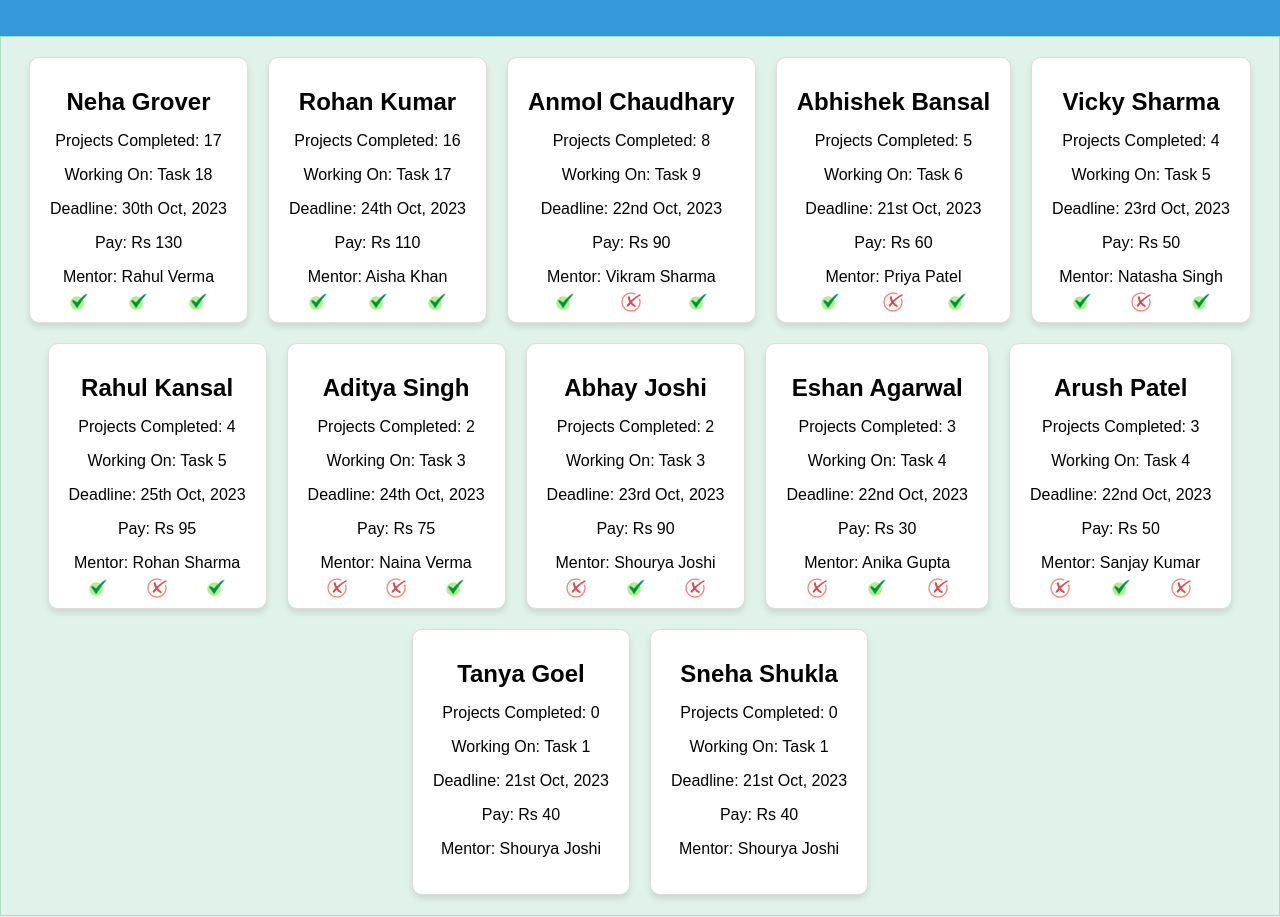
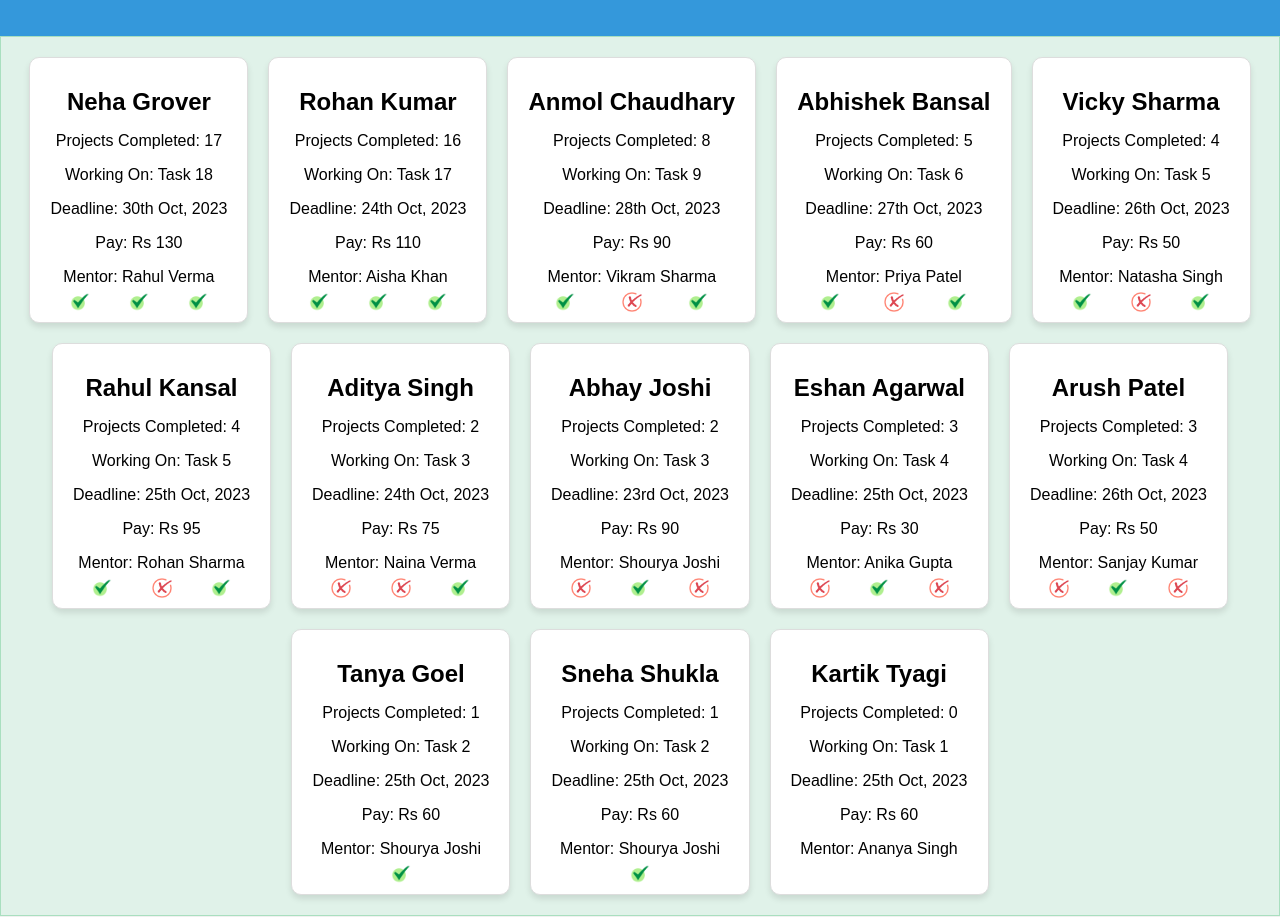
Before and after one commit to ShouryaJoshi56/Student_Development, a plain HTML site: page index.html in a window 1280 px wide. Shown: the part 74-991 px from the top of the page. Drawn offline with Linux system fonts and the light colour scheme.

Commit message:
Update index.html

```diff
--- a/index.html
+++ b/index.html
@@ -44,7 +44,7 @@
             <h2>Anmol Chaudhary</h2>
             <p>Projects Completed: 8</p>
             <p>Working On: Task 9</p>
-            <p>Deadline: 22nd Oct, 2023</p>
+            <p>Deadline: 28th Oct, 2023</p>
             <p>Pay: Rs 90</p>
             <p>Mentor: Vikram Sharma</p>
             <div class="icons">
@@ -58,7 +58,7 @@
             <h2>Abhishek Bansal</h2>
             <p>Projects Completed: 5</p>
             <p>Working On: Task 6</p>
-            <p>Deadline: 21st Oct, 2023</p>
+            <p>Deadline: 27th Oct, 2023</p>
             <p>Pay: Rs 60</p>
             <p>Mentor: Priya Patel</p>
             <div class="icons">
@@ -72,7 +72,7 @@
             <h2>Vicky Sharma</h2>
             <p>Projects Completed: 4</p>
             <p>Working On: Task 5</p>
-            <p>Deadline: 23rd Oct, 2023</p>
+            <p>Deadline: 26th Oct, 2023</p>
             <p>Pay: Rs 50</p>
             <p>Mentor: Natasha Singh</p>
             <div class="icons">
@@ -128,7 +128,7 @@
             <h2>Eshan Agarwal</h2>
             <p>Projects Completed: 3</p>
             <p>Working On: Task 4</p>
-            <p>Deadline: 22nd Oct, 2023</p>
+            <p>Deadline: 25th Oct, 2023</p>
             <p>Pay: Rs 30</p>
             <p>Mentor: Anika Gupta</p>
             <div class="icons">
@@ -142,7 +142,7 @@
             <h2>Arush Patel</h2>
             <p>Projects Completed: 3</p>
             <p>Working On: Task 4</p>
-            <p>Deadline: 22nd Oct, 2023</p>
+            <p>Deadline: 26th Oct, 2023</p>
             <p>Pay: Rs 50</p>
             <p>Mentor: Sanjay Kumar</p>
             <div class="icons">
@@ -152,23 +152,40 @@
             </div>
         </div>
         <!-- Student 11 -->
+        <div class="student-card bronze">
+            <h2>Tanya Goel</h2>
+            <p>Projects Completed: 1</p>
+            <p>Working On: Task 2</p>
+            <p>Deadline: 25th Oct, 2023</p>
+            <p>Pay: Rs 60</p>
+            <p>Mentor: Shourya Joshi</p>
+            <div class="icons">
+                <div class="icon check"></div>
+            </div>
+        </div>
+        <!-- Student 12 -->
+        <div class="student-card bronze">
+            <h2>Sneha Shukla</h2>
+            <p>Projects Completed: 1</p>
+            <p>Working On: Task 2</p>
+            <p>Deadline: 25th Oct, 2023</p>
+            <p>Pay: Rs 60</p>
+            <p>Mentor: Shourya Joshi</p>
+            <div class="icons">
+                <div class="icon check"></div>
+            </div>
+        </div>
+
+        <!-- Student 13 -->
         <div class="student-card">
-            <h2>Tanya Goel</h2>
+            <h2>Kartik Tyagi</h2>
             <p>Projects Completed: 0</p>
             <p>Working On: Task 1</p>
-            <p>Deadline: 21st Oct, 2023</p>
-            <p>Pay: Rs 40</p>
-            <p>Mentor: Shourya Joshi</p>
+            <p>Deadline: 25th Oct, 2023</p>
+            <p>Pay: Rs 60</p>
+            <p>Mentor: Ananya Singh</p>
         </div>
-        <!-- Student 12 -->
-        <div class="student-card">
-            <h2>Sneha Shukla</h2>
-            <p>Projects Completed: 0</p>
-            <p>Working On: Task 1</p>
-            <p>Deadline: 21st Oct, 2023</p>
-            <p>Pay: Rs 40</p>
-            <p>Mentor: Shourya Joshi</p>
-        </div>
+
 
     </div>
 
```
